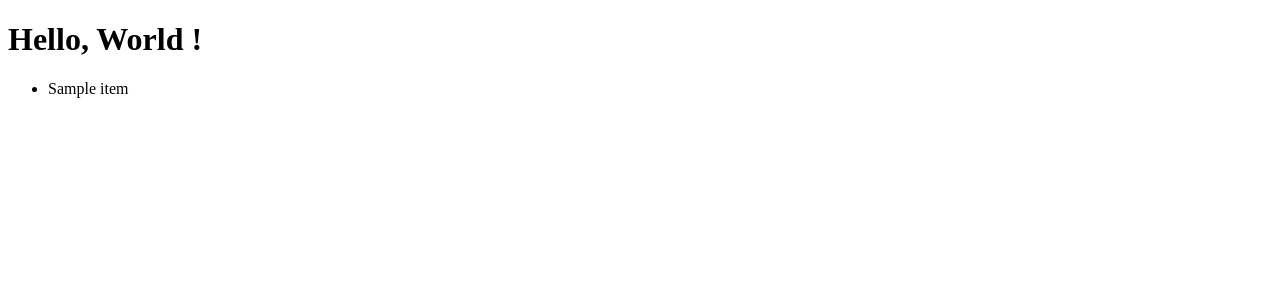
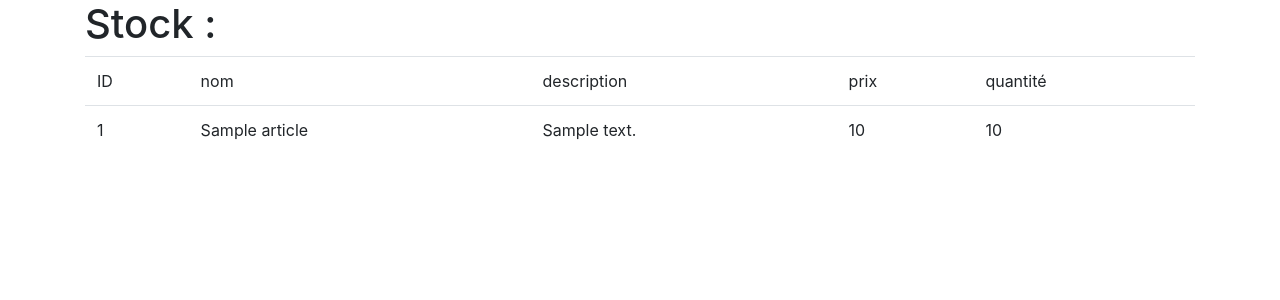
Before and after one commit to clakg/flask, a Flask app: template templates/index.html in a window 1280 px wide. Shown: the top 300 px of the page. Run offline with Flask 2, Linux system fonts and the light colour scheme; the template is opened without the code that fills it: most values are stand-ins (such as "Sample title", 1, 10 or a date in 2020); some libraries are stand-ins or nearby versions.

Commit message:
import stock files

```diff
--- a/application.py
+++ b/application.py
@@ -1,5 +1,10 @@
 from flask import Flask
+from flask import redirect, url_for
 from flask import render_template #Jinja2
+from flask import request
+from stock import stock
+from article import Article
+
 app = Flask(__name__) # on instancie l'application
 
 @app.route('/hello') # routing url - la route hello dans la fonction hello_world
@@ -12,6 +17,15 @@ def hello_world():
 def show_username(username, other):
     return 'Hello, {}, {}'.format(username, other)
 
+@app.route('/add_article', methods=['GET', 'POST'])
+def add_article():
+    if request.method == 'GET':
+        #show create form
+        print('GET')
+    else:
+        #create article from post body
+        return redirect(url_for('index'))
+
 @app.route('/') # on donne une nouvelle route qui sera notre page d'accueil
 def index():
-    return render_template('index.html', liste=["l1","l2","l3"])
+    return render_template('index.html', entries=stock.entries)
--- /dev/null
+++ b/static/style.css
@@ -0,0 +1,3 @@
+body {
+    background-color: grey;
+}
--- a/templates/index.html
+++ b/templates/index.html
@@ -1,17 +1,52 @@
 <!DOCTYPE html>
 <html lang="en">
 <head>
-   <meta charset="UTF-8">
-   <meta name="viewport" content="width=device-width, initial-scale=1.0">
-   <meta http-equiv="X-UA-Compatible" content="ie=edge">
-   <title>Flask Test</title>
+    <meta charset="UTF-8">
+    <title>Stocks</title>
+    <link rel="stylesheet" href="https://stackpath.bootstrapcdn.com/bootstrap/4.3.1/css/bootstrap.min.css" integrity="sha384-ggOyR0iXCbMQv3Xipma34MD+dH/1fQ784/j6cY/iJTQUOhcWr7x9JvoRxT2MZw1T" crossorigin="anonymous">
+    <script src="https://stackpath.bootstrapcdn.com/bootstrap/4.3.1/js/bootstrap.min.js" integrity="sha384-JjSmVgyd0p3pXB1rRibZUAYoIIy6OrQ6VrjIEaFf/nJGzIxFDsf4x0xIM+B07jRM" crossorigin="anonymous"></script>
 </head>
 <body>
-   <h1>Hello, World !</h1>
-   <ul>
-   {% for item in liste %}
-       <li>{{ item }}</li>
-   {% endfor %}
-   </ul>
+    <div class="container">
+        <h1>Stock :</h1>
+        <table class="table">
+            <thead>
+                <td>
+                    ID
+                </td>
+                <td>
+                    nom
+                </td>
+                <td>
+                    description
+                </td>
+                <td>
+                    prix
+                </td>
+                <td>
+                    quantité
+                </td>
+            </thead>
+            {% for entry in entries %}
+                <tr>
+                    <td>
+                        {{ entry.article.id }}
+                    </td>
+                    <td>
+                        {{ entry.article.name }}
+                    </td>
+                    <td>
+                        {{ entry.article.description }}
+                    </td>
+                    <td>
+                        {{ entry.article.price }}
+                    </td>
+                    <td>
+                        {{ entry.quantity }}
+                    </td>
+                </tr>
+            {% endfor %}
+        </table>
+    </div>
 </body>
 </html>
```
Also changed, not shown: article.py (added, +33 -0 lines), stock.py (added, +33 -0 lines), stock_entry.py (added, +12 -0 lines), 1 other file.
